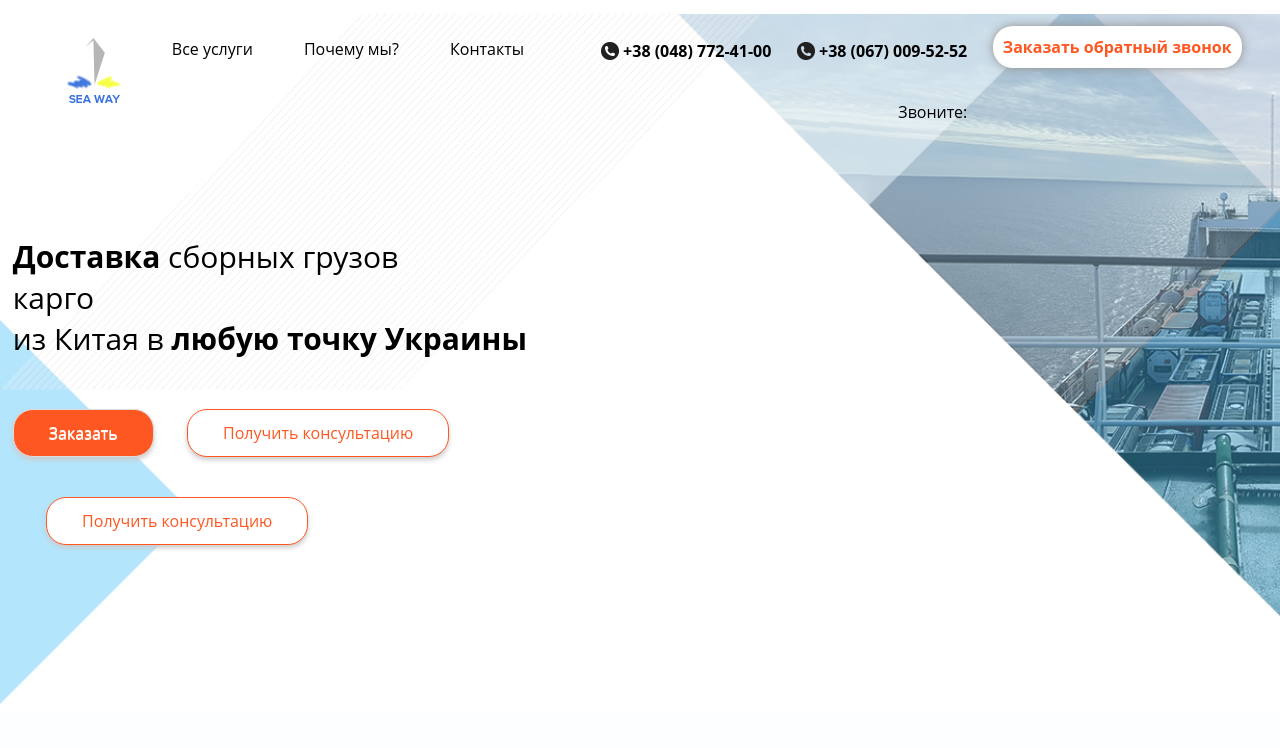
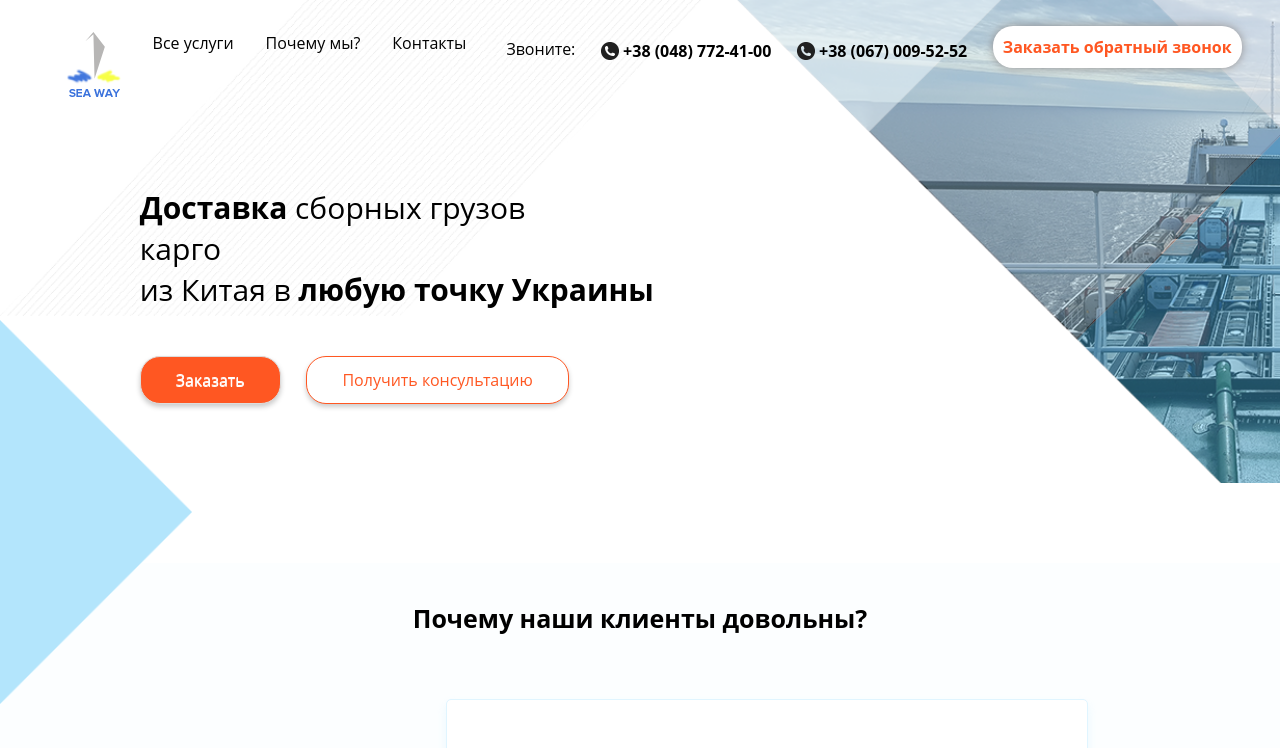
Before and after one commit to CSJedi/DjangoLanding, a Django app: page / in a window 1280 px wide. Shown: the top 748 px of the page. Run offline with Django 3.2, Linux system fonts and the light colour scheme; data comes from the database, SQL or seed files in the repository; data that the repository does not hold is empty.

Commit message:
правки

```diff
--- a/landing/static/css/style.css
+++ b/landing/static/css/style.css
@@ -14,7 +14,7 @@ html, body, .menu ul, .menu li{
 	position: relative;
 	width:auto;
 	display: block;
-	padding: 3% 2%;
+	padding: 2.5% 0.5% 2% 2%;
 	text-align: center;
 }
 .phone_number{
--- a/landing/templates/landing/index.html
+++ b/landing/templates/landing/index.html
@@ -32,7 +32,6 @@
              <div class="main_title">
                  <p><b>Доставка</b> сборных грузов<br/>карго<br/>из Китая в <b>любую точку Украины</b></p>
                  <a class="round_button_order" href="">Заказать</a>
-                 <a class="round_button_consultation" href="">Получить консультацию</a>
                  <a class="round_button_consultation" href="">Получить консультацию</a>
              </div>
              <img src="{% static 'images/rectangle.png' %}" alt="rectangle">
```
